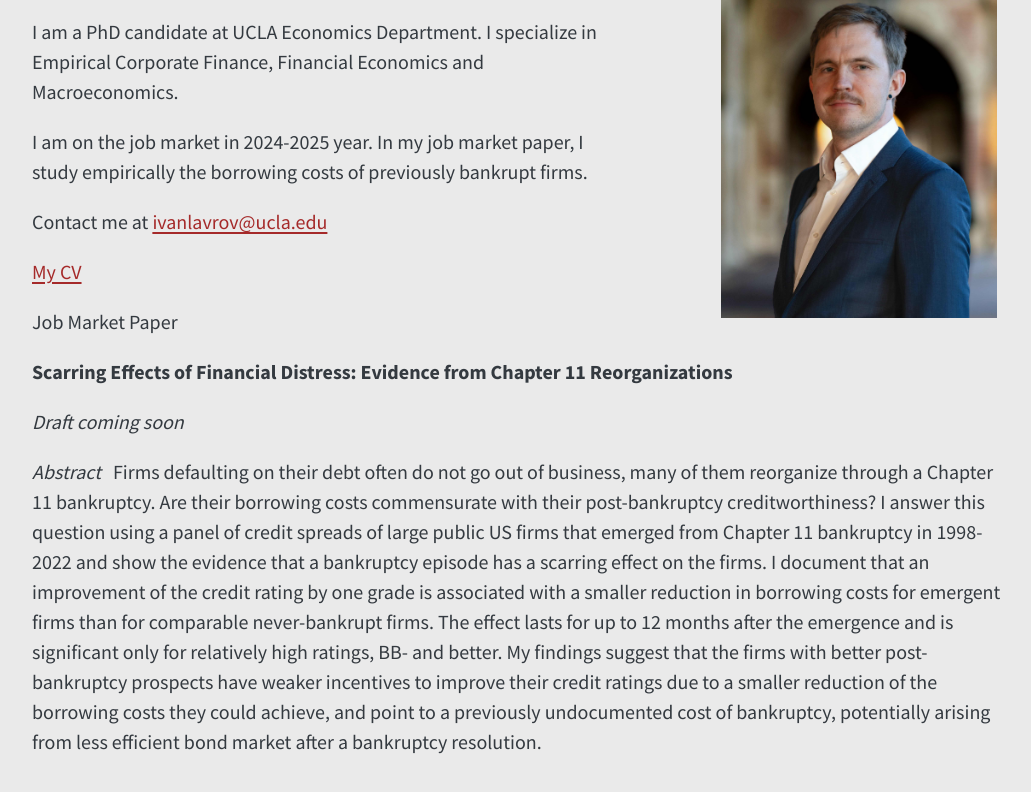
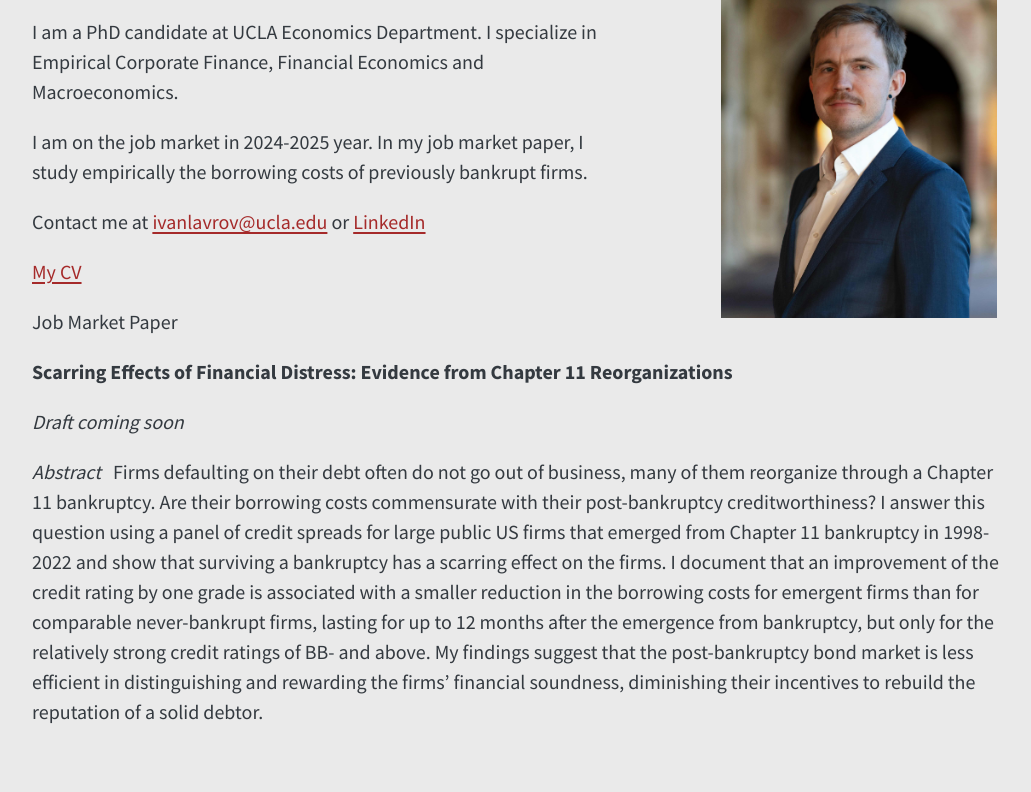
Before and after one commit to ilavrov113/ilavrov113.github.io, a plain HTML site: page index.html in a window 1280 px wide. Shown: the part 134-926 px from the top of the page, without its empty margins (168-1199 px from the left). Drawn offline with Linux system fonts and the light colour scheme.

Commit message:
Add files via upload

```diff
--- a/index.html
+++ b/index.html
@@ -112,14 +112,14 @@ Welcome to my website.
 </div></div><p>I am a PhD candidate at UCLA Economics Department. I specialize in Empirical Corporate Finance, Financial Economics and Macroeconomics. <!-- </p> --></p>
 <!-- <p style="text-align: justify;"> -->
 <p>I am on the job market in 2024-2025 year. In my job market paper, I study empirically the borrowing costs of previously bankrupt firms. <!-- </p> --></p>
-<p>Contact me at <a href="mailto:ivanlavrov@ucla.edu">ivanlavrov@ucla.edu</a></p>
+<p>Contact me at <a href="mailto:ivanlavrov@ucla.edu">ivanlavrov@ucla.edu</a> or <a href="https://www.linkedin.com/in/ivan-lavrov-a0b439265/">LinkedIn</a></p>
 <p><a href="https://www.dropbox.com/scl/fi/jvj3i40wjd1hlv08br0x2/cv_2024.pdf?rlkey=g5xm2e4ltr1fpsu0hw9a5es5c&amp;e=3&amp;st=7gxhmxa2&amp;dl=0">My CV</a></p>
 <p>Job Market Paper</p>
 <div class="column-page-right">
 <p><strong>Scarring Effects of Financial Distress: Evidence from Chapter 11 Reorganizations</strong></p>
 <!-- Link to the paper -->
 <p><em>Draft coming soon</em></p>
-<p><em>Abstract</em> &nbsp; Firms defaulting on their debt often do not go out of business, many of them reorganize through a Chapter 11 bankruptcy. Are their borrowing costs commensurate with their post-bankruptcy creditworthiness? I answer this question using a panel of credit spreads of large public US firms that emerged from Chapter 11 bankruptcy in 1998-2022 and show the evidence that a bankruptcy episode has a scarring effect on the firms. I document that an improvement of the credit rating by one grade is associated with a smaller reduction in borrowing costs for emergent firms than for comparable never-bankrupt firms. The effect lasts for up to 12 months after the emergence and is significant only for relatively high ratings, BB- and better. My findings suggest that the firms with better post-bankruptcy prospects have weaker incentives to improve their credit ratings due to a smaller reduction of the borrowing costs they could achieve, and point to a previously undocumented cost of bankruptcy, potentially arising from less efficient bond market after a bankruptcy resolution.</p>
+<p><em>Abstract</em> &nbsp; Firms defaulting on their debt often do not go out of business, many of them reorganize through a Chapter 11 bankruptcy. Are their borrowing costs commensurate with their post-bankruptcy creditworthiness? I answer this question using a panel of credit spreads for large public US firms that emerged from Chapter 11 bankruptcy in 1998-2022 and show that surviving a bankruptcy has a scarring effect on the firms. I document that an improvement of the credit rating by one grade is associated with a smaller reduction in the borrowing costs for emergent firms than for comparable never-bankrupt firms, lasting for up to 12 months after the emergence from bankruptcy, but only for the relatively strong credit ratings of BB- and above. My findings suggest that the post-bankruptcy bond market is less efficient in distinguishing and rewarding the firms’ financial soundness, diminishing their incentives to rebuild the reputation of a solid debtor.</p>
 </div>
 
 
```
Also changed, not shown: search.json (+1 -1 lines).
